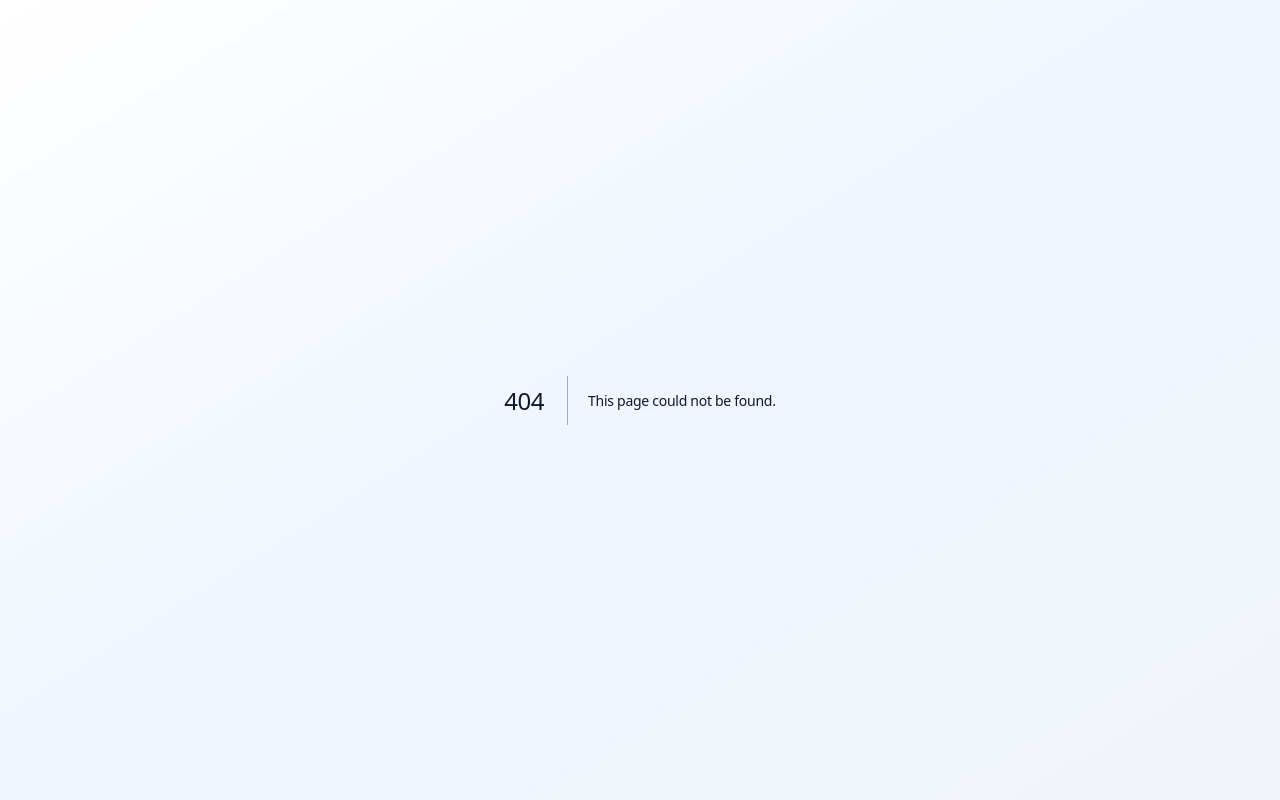
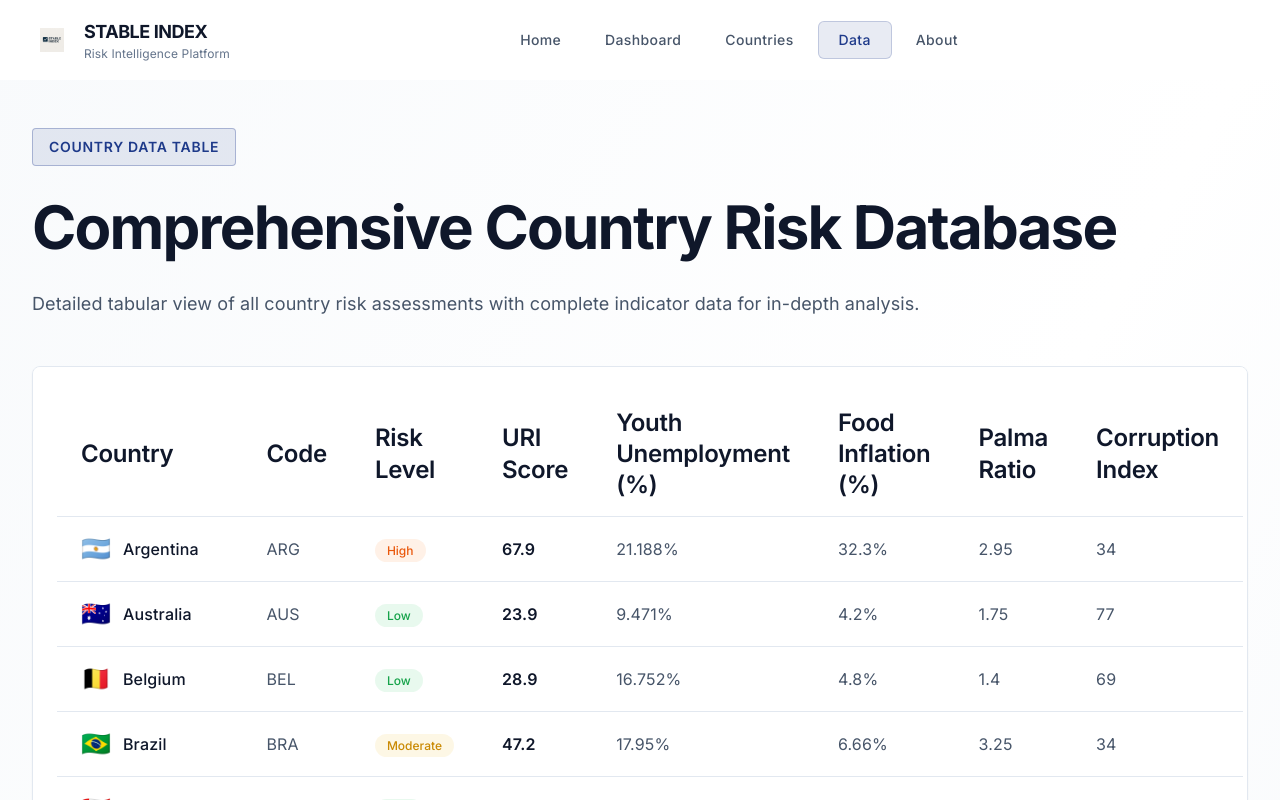
Before and after one commit to jackkoat/stable-index, a Next.js app: page /data in a window 1280 px wide. Before the commit this address had no page. Shown: the top 800 px of the page. Built offline with nearby package versions, Linux system fonts and the light colour scheme.

Commit message:
feat: Add new navigation items for Countries and Data pages

```diff
--- a/app/components/Navigation.tsx
+++ b/app/components/Navigation.tsx
@@ -34,6 +34,8 @@ export const Navigation = ({ userName, userCountry, onLogout }: NavigationProps)
   const navItems = [
     { label: 'Home', path: '/', active: pathname === '/' },
     { label: 'Dashboard', path: '/dashboard', active: pathname === '/dashboard' },
+    { label: 'Countries', path: '/countries', active: pathname === '/countries' },
+    { label: 'Data', path: '/data', active: pathname === '/data' },
     { label: 'About', path: '/about', active: pathname === '/about' }
   ];
 
--- /dev/null
+++ b/app/data/page.tsx
@@ -0,0 +1,91 @@
+'use client';
+
+import { motion } from 'framer-motion';
+import { Navigation } from '@/components/Navigation';
+import { ErrorBoundary } from '@/components/ErrorBoundary';
+import { allCountriesData } from '@/data/mockData';
+import { CountryData } from '@/types/index';
+
+export default function DataPage() {
+  return (
+    <ErrorBoundary>
+      <div className="min-h-screen bg-gradient-to-br from-surface-secondary via-white to-surface-tertiary">
+        <Navigation />
+
+        <main className="pt-20">
+          <div className="max-w-[1600px] mx-auto px-8 py-12">
+            {/* Page Header */}
+            <motion.div
+              initial={{ opacity: 0, y: 20 }}
+              animate={{ opacity: 1, y: 0 }}
+              transition={{ duration: 0.6 }}
+              className="mb-12"
+            >
+              <div className="inline-block px-4 py-2 bg-accent-navy/10 border border-accent-navy/30 rounded text-caption
+                           text-accent-navy uppercase tracking-wider font-semibold mb-6">
+                Country Data Table
+              </div>
+              <h1 className="text-heading-2xl font-bold text-text-primary mb-6 leading-tight">
+                Comprehensive Country Risk Database
+              </h1>
+              <p className="text-body-lg text-text-secondary max-w-4xl leading-relaxed">
+                Detailed tabular view of all country risk assessments with complete indicator data for in-depth analysis.
+              </p>
+            </motion.div>
+
+            {/* Data Table */}
+            <motion.div
+              initial={{ opacity: 0, y: 30 }}
+              animate={{ opacity: 1, y: 0 }}
+              transition={{ duration: 0.6, delay: 0.2 }}
+              className="data-card overflow-x-auto"
+            >
+              <table className="w-full table-auto">
+                <thead>
+                  <tr className="border-b border-surface-border">
+                    <th className="text-left py-4 px-6 text-heading-sm font-semibold text-text-primary">Country</th>
+                    <th className="text-left py-4 px-6 text-heading-sm font-semibold text-text-primary">Code</th>
+                    <th className="text-left py-4 px-6 text-heading-sm font-semibold text-text-primary">Risk Level</th>
+                    <th className="text-left py-4 px-6 text-heading-sm font-semibold text-text-primary">URI Score</th>
+                    <th className="text-left py-4 px-6 text-heading-sm font-semibold text-text-primary">Youth Unemployment (%)</th>
+                    <th className="text-left py-4 px-6 text-heading-sm font-semibold text-text-primary">Food Inflation (%)</th>
+                    <th className="text-left py-4 px-6 text-heading-sm font-semibold text-text-primary">Palma Ratio</th>
+                    <th className="text-left py-4 px-6 text-heading-sm font-semibold text-text-primary">Corruption Index</th>
+                  </tr>
+                </thead>
+                <tbody>
+                  {allCountriesData.map((country: CountryData) => (
+                    <tr key={country.country.code} className="border-b border-surface-border hover:bg-surface-secondary/20 transition-colors">
+                      <td className="py-4 px-6">
+                        <div className="flex items-center">
+                          <span className="text-2xl mr-3">{country.country.flag_emoji}</span>
+                          <span className="text-body font-medium text-text-primary">{country.country.name}</span>
+                        </div>
+                      </td>
+                      <td className="py-4 px-6 text-body text-text-secondary">{country.country.code}</td>
+                      <td className="py-4 px-6">
+                        <span className={`px-3 py-1 rounded-full text-xs font-medium ${
+                          country.current_uri.risk_level === 'Low' ? 'bg-risk-low/10 text-risk-low-base' :
+                          country.current_uri.risk_level === 'Moderate' ? 'bg-risk-moderate/10 text-risk-moderate-base' :
+                          country.current_uri.risk_level === 'High' ? 'bg-risk-high/10 text-risk-high-base' :
+                          'bg-risk-critical/10 text-risk-critical-base'
+                        }`}>
+                          {country.current_uri.risk_level}
+                        </span>
+                      </td>
+                      <td className="py-4 px-6 text-body font-semibold text-text-primary">{country.current_uri.uri_score}</td>
+                      <td className="py-4 px-6 text-body text-text-secondary">{country.current_uri.youth_unemployment_raw}%</td>
+                      <td className="py-4 px-6 text-body text-text-secondary">{country.current_uri.food_inflation_raw}%</td>
+                      <td className="py-4 px-6 text-body text-text-secondary">{country.current_uri.palma_ratio_raw}</td>
+                      <td className="py-4 px-6 text-body text-text-secondary">{country.current_uri.cpi_raw}</td>
+                    </tr>
+                  ))}
+                </tbody>
+              </table>
+            </motion.div>
+          </div>
+        </main>
+      </div>
+    </ErrorBoundary>
+  );
+}
```
